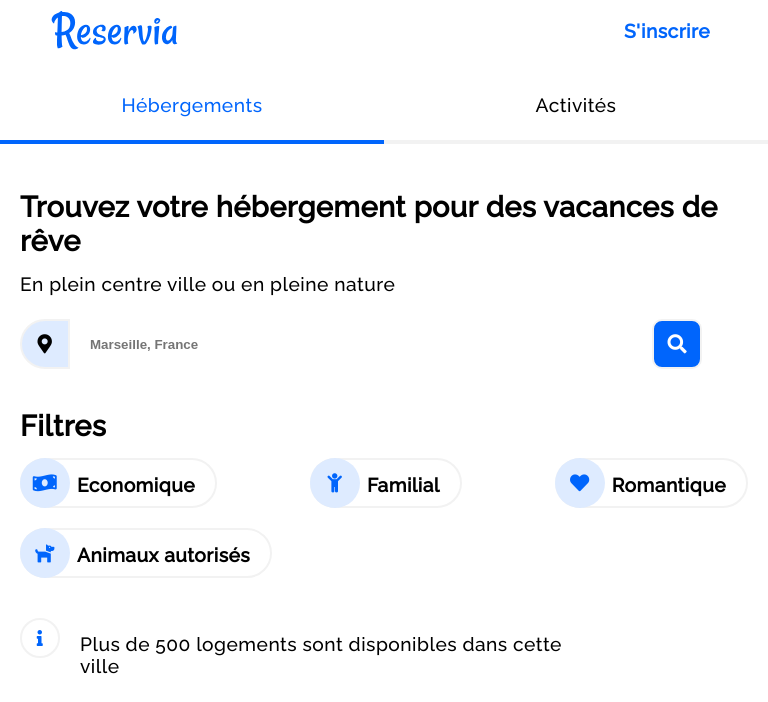
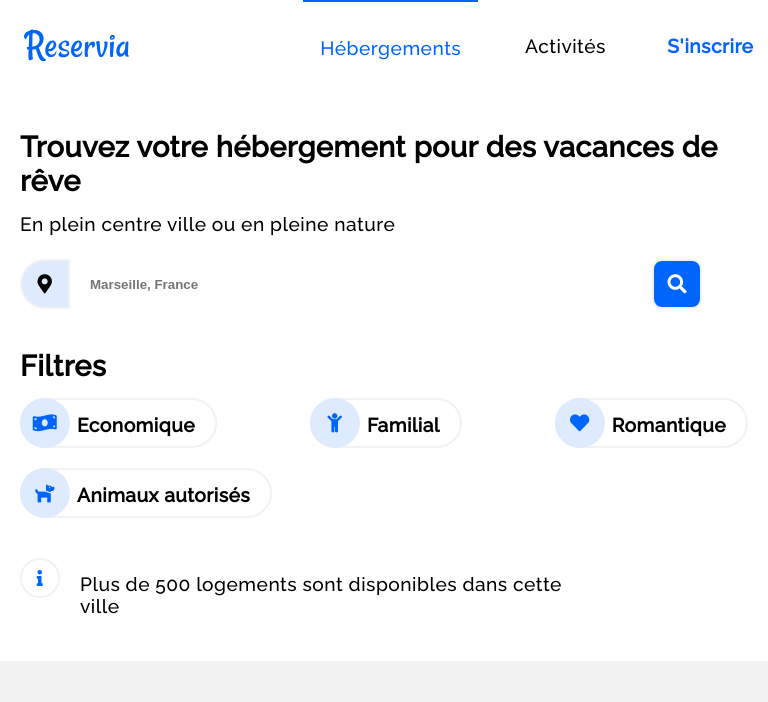
Before and after one commit to amadoudioubate/Agence-de-voyage, a plain HTML site: page index.html in a window 768 px wide. Shown: the top 702 px of the page. Drawn offline with Linux system fonts and the light colour scheme.

Commit message:
Mise en forme de l'entête côté tablette

```diff
--- a/style.css
+++ b/style.css
@@ -344,3 +344,49 @@ figcaption {
 .contenu_pied_de_page{
     margin-bottom: 40px;
 }
+
+/*-------------------------------------------------------------*/
+/*==                      STYLE TABLETTES                      */
+/*-------------------------------------------------------------*/
+@media screen and (min-width:768px) and (max-width:991px) {
+
+    /*---------------------------------------*/
+    /*==      EN TETE  (HEADER)              */
+    /*---------------------------------------*/
+    /*#en_tete{
+        height: 80px;
+    }*/
+    #en_tete {
+        display: flex;
+        justify-content: space-between;
+        height: 80px;
+    }
+    .logo {
+        flex-basis: 20%;
+    }
+    .logo img{
+        height: 70px;
+        padding-top: 20px
+    }
+    #navigation{
+        flex-basis: 65%;
+    }
+    .liste_navigation {
+        justify-content: flex-end;
+    }
+    .liste_navigation li,.inscription{
+        padding-top: 35px;
+    }
+    .liste_navigation li {
+        border-bottom: 0;
+        width: 35%;
+    }
+    .bordure_trait_bleu{
+        border-top: 2px #0065FC solid;
+    }
+
+    .inscription {
+        position: static;
+        flex-basis: 15%;
+    }
+}
```
